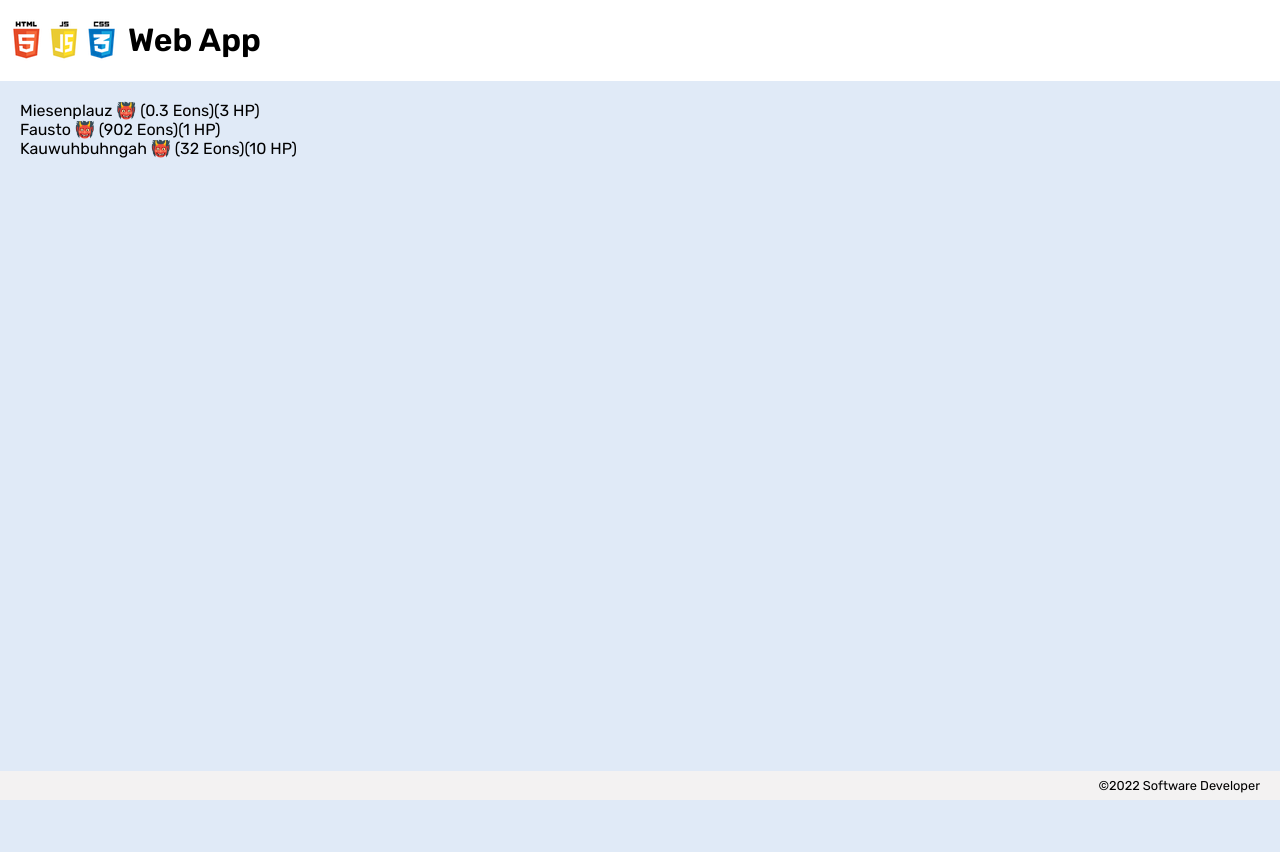
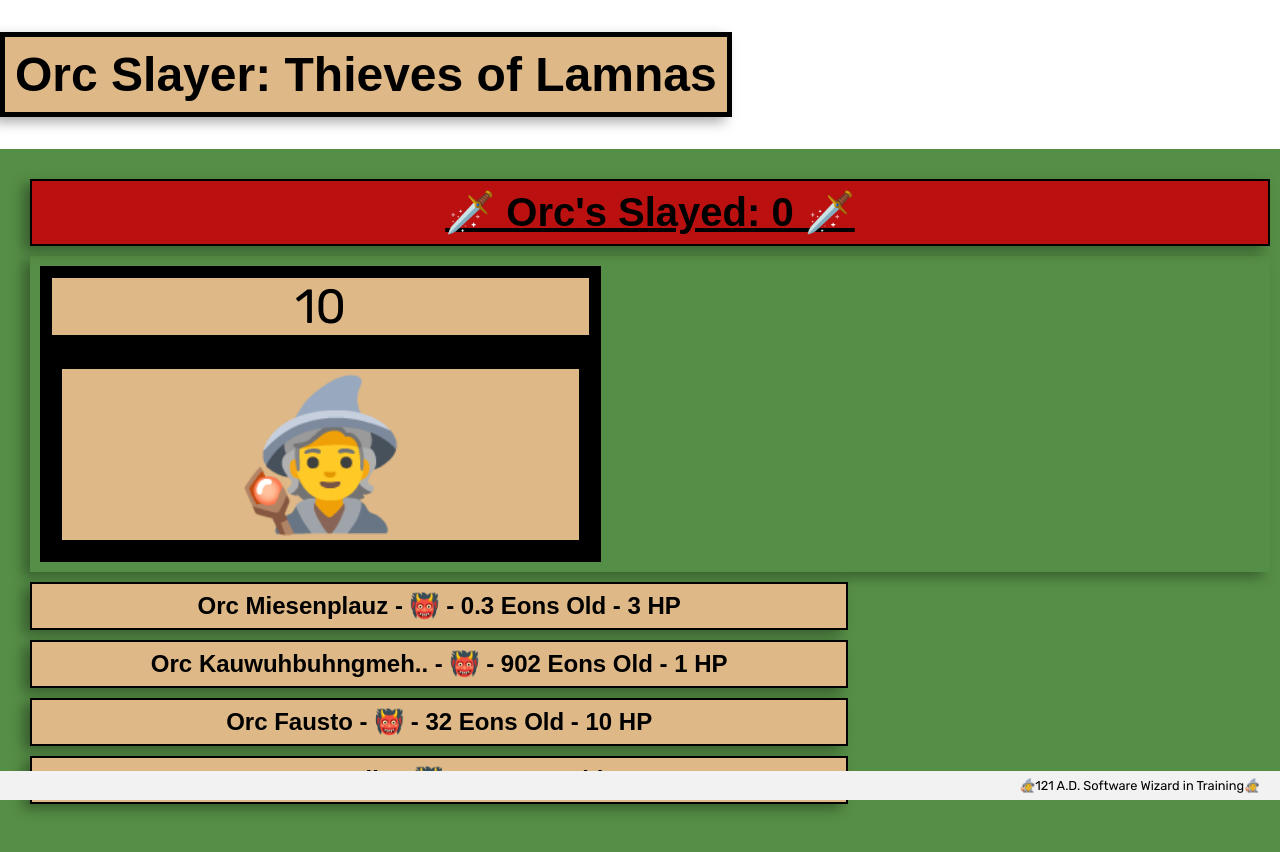
Before and after one commit to Zacharyjsultan/goblin-fighter, a plain HTML site: page index.html in a window 1280 px wide. Before the commit the page ends 800 px from the top, so only its background shows below. Drawn offline with Linux system fonts and the light colour scheme.

Commit message:
time for fun stuff

```diff
--- a/app.js
+++ b/app.js
@@ -2,24 +2,23 @@
 
 const orcListEl = document.querySelector('.orcs-list');
 
-console.log(orcListEl);
 
 // let state
   // user sees orc from on load
 let orcs = [
     { name: 'Miesenplauz', hp: 3, age:.3 },
-    { name: 'Fausto', hp: 1, age: 902 },
-    { name: 'Kauwuhbuhngah', hp:10, age:32 },
+    { name: 'Kauwuhbuhngmeh..', hp: 1, age: 902 },
+    { name: 'Fausto', hp:10, age:32 },
+    { name: 'Pestorugalis', hp:6, age:13 },
 ];
-
+   // loop for rendering of da orc men
 for (let orc of orcs) {
     const orcEl = document.createElement ('div');
-    // create dom element for orc and set content
-    orcEl.textContent = `${orc.name} 👹 (${orc.age} Eons)(${orc.hp} HP)`;
-   // add orcs to div element
+    // create html element for orc and set content for each orc
+    orcEl.textContent = `Orc ${orc.name} - 👹 - ${orc.age} Eons Old - ${orc.hp} HP`;
+   // add orcs to div element for css purposes
     orcEl.classList.add('orc');
 
-    console.log(orcEl);
     //append list of orcs to the div
 
     orcListEl.append(orcEl);
--- a/index.html
+++ b/index.html
@@ -12,22 +12,32 @@
         href="https://fonts.googleapis.com/css2?family=Rubik:wght@300;400;600&family=Titillium+Web:wght@200;400;600&display=swap">
     <link rel="stylesheet" href="/styles/reset.css" />
     <link rel="stylesheet" href="/styles/global.css" />
-    <title>Web App</title>
+    <title>Orc Slayer</title>
 </head>
 
 <body>
     <header>
-        <img src="/assets/html_css_js.png">
-        <h1>Web App</h1>
+        <h1>Orc Slayer: Thieves of Lamnas</h1>
     </header>
 
     <main>
-        <section class="orcs-list">
+        <section class="score">
+            🗡️ Orc's Slayed: 0 🗡️
+             </section>
+        <div class="orc-slayer-game">
+            <section class="hero">
 
-        </section>
+                <p class="hero-hp">10</p>
+               <p class="hero-emoji">🧙</p>
+
+               </section>
+            <section class="orcs-list">
+            </section>
+
+        </div>
     </main>
 
-    <footer>&copy;2022 Software Developer</footer>
+    <footer>🧙121 A.D. Software Wizard in Training🧙</footer>
 
     <script type="module" src="app.js"></script>
 </body>
--- a/styles/global.css
+++ b/styles/global.css
@@ -10,6 +10,8 @@ body {
     background: var(--background);
     display: grid;
     grid-template-rows: auto 1fr auto;
+    background-color: #558e46;
+
 }
 
 header {
@@ -33,3 +35,85 @@ footer {
     justify-content: flex-end;
     background-color: var(--footer-background);
 }
+
+h1 {
+    text-align: center;
+    font-family: Trattatello, fantasy;
+    font-size: 3em;
+    border: 5px black solid;
+    padding: 10px;
+    background-color: burlywood;
+    box-shadow: box-shadow: -7px 5px 12px 0px rgba(0,0,0,0.34);
+    -webkit-box-shadow: -7px 5px 12px 0px rgba(0,0,0,0.34);
+    -moz-box-shadow: -7px 5px 12px 0px rgba(0,0,0,0.34);
+
+}
+.orc {
+    border: 2px black;
+    width: 66%;
+    border-style: double solid;
+    background-color: burlywood;
+    font-family: fantasy;
+    font-size: 1.5em;
+    padding: 8px;
+    font-weight: bold;
+    margin: 10px;
+    text-align: center;
+    position: sticky;
+    cursor: pointer;
+    box-shadow: box-shadow: -7px 5px 12px 0px rgba(0,0,0,0.34);
+    -webkit-box-shadow: -7px 5px 12px 0px rgba(0,0,0,0.34);
+    -moz-box-shadow: -7px 5px 12px 0px rgba(0,0,0,0.34);
+
+
+}
+
+
+.score {
+    width: 100%;
+    border: 2px black;
+    border-style: double solid;
+    background-color: rgb(186, 16, 16);
+    font-family: fantasy;
+    font-size: 2.5em;
+    text-decoration: underline;
+    padding: 8px;
+    font-weight: bolder;
+    margin: 10px;
+    text-align: center;
+    box-shadow: box-shadow: -7px 5px 12px 0px rgba(0,0,0,0.34);
+    -webkit-box-shadow: -7px 5px 12px 0px rgba(0,0,0,0.34);
+    -moz-box-shadow: -7px 5px 12px 0px rgba(0,0,0,0.34);
+}
+
+.hero {
+    font-size: 3em;
+    width: 100%;
+    padding: 10px;
+    margin: 10px;
+    border: 0px;
+    box-shadow: box-shadow: -7px 5px 12px 0px rgba(0,0,0,0.34);
+    -webkit-box-shadow: -7px 5px 12px 0px rgba(0,0,0,0.34);
+    -moz-box-shadow: -7px 5px 12px 0px rgba(0,0,0,0.34);
+    cursor: pointer;
+
+}
+
+.hero p {
+    margin: 0;
+    background-color: burlywood;
+    width: 46%;
+}
+
+.hero-hp {
+    text-align: center;
+    border: 12px black solid;
+    width: 46%;
+}
+
+.hero-emoji {
+    text-align: center;
+    border: 22px black solid;
+    font-size: 3em;
+    width: 46%;
+}
```
